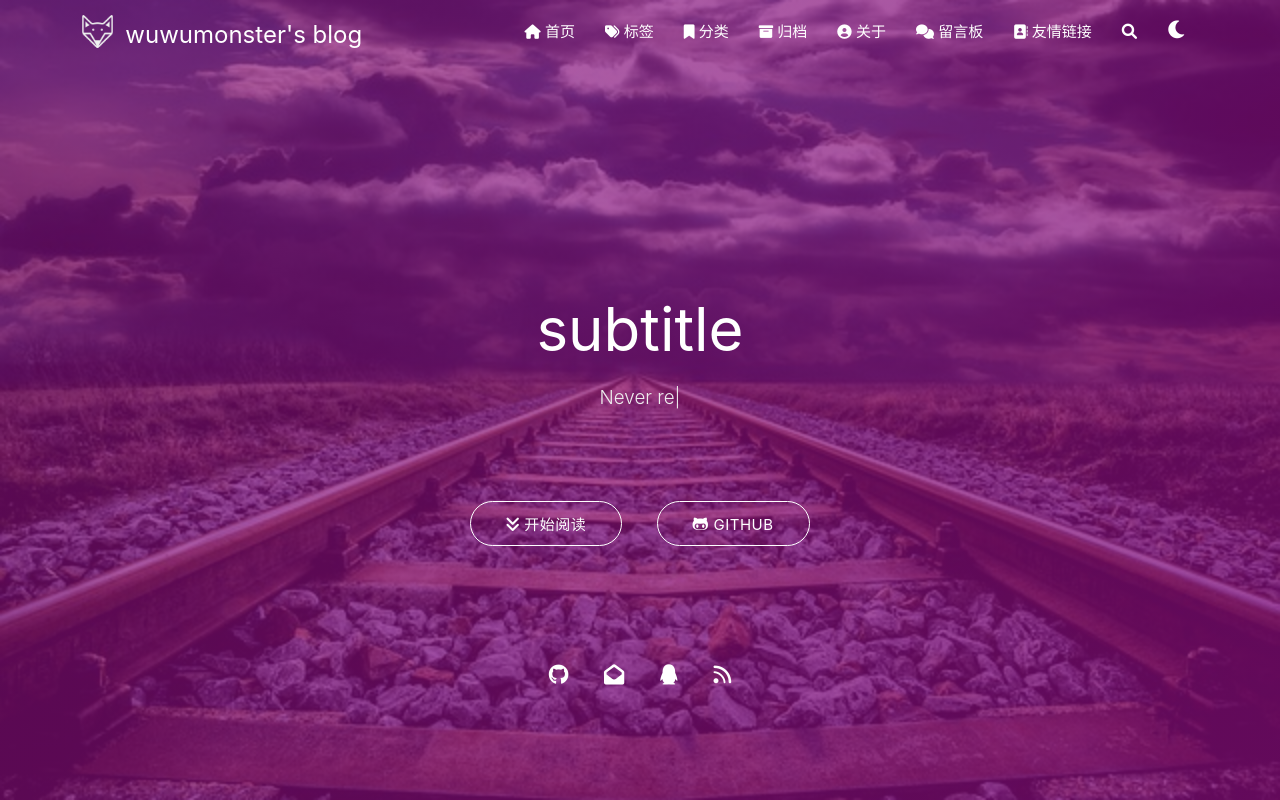
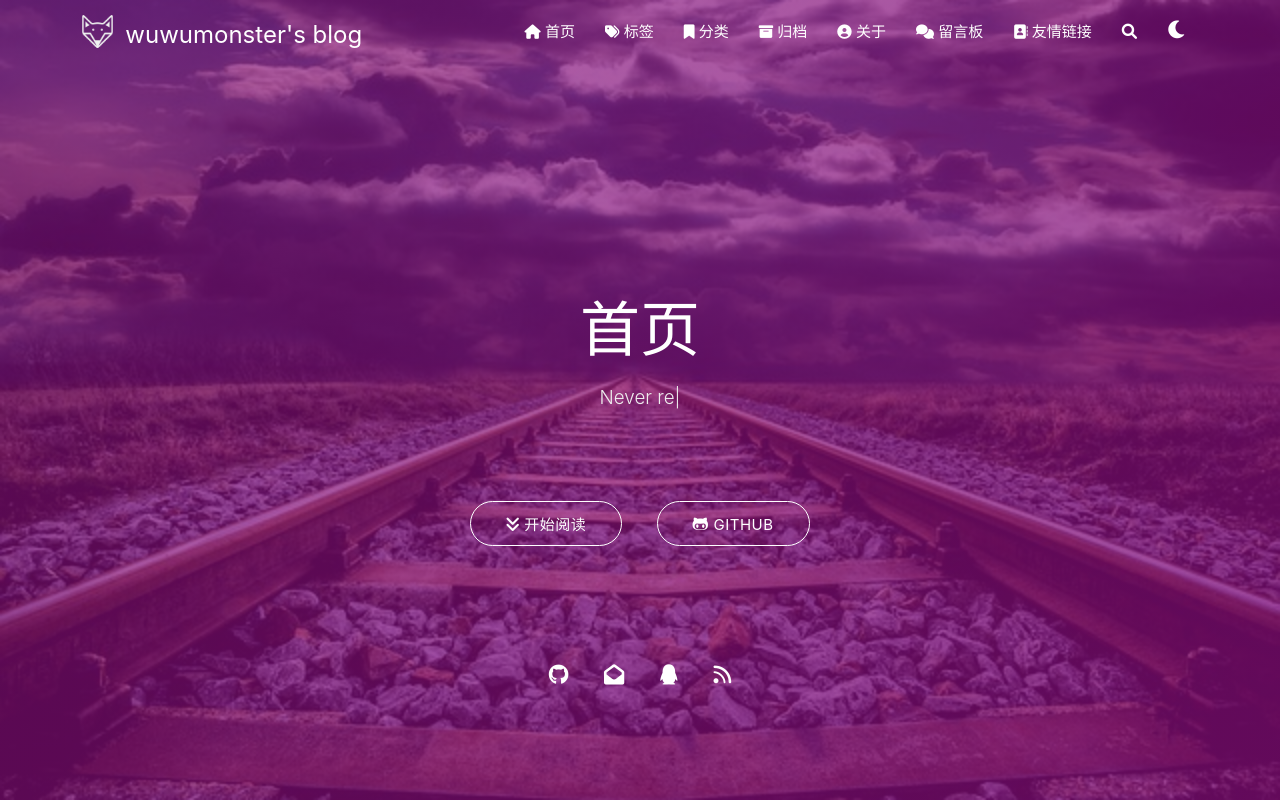
Before and after one commit to wuwumonster/wuwumonster.github.io, a plain HTML site: page index.html in a window 1280 px wide. Shown: the top 800 px of the page. Drawn offline with Linux system fonts and the light colour scheme; some packages are replaced by stand-ins of ours; no server answers; a script that the page names is missing.

Commit message:
Site updated: 2024-06-20 02:38:02

```diff
--- a/index.html
+++ b/index.html
@@ -380,7 +380,7 @@
         <div class="brand">
             <div class="title center-align">
 
-                    subtitle
+                    首页
 
             </div>
 
```
